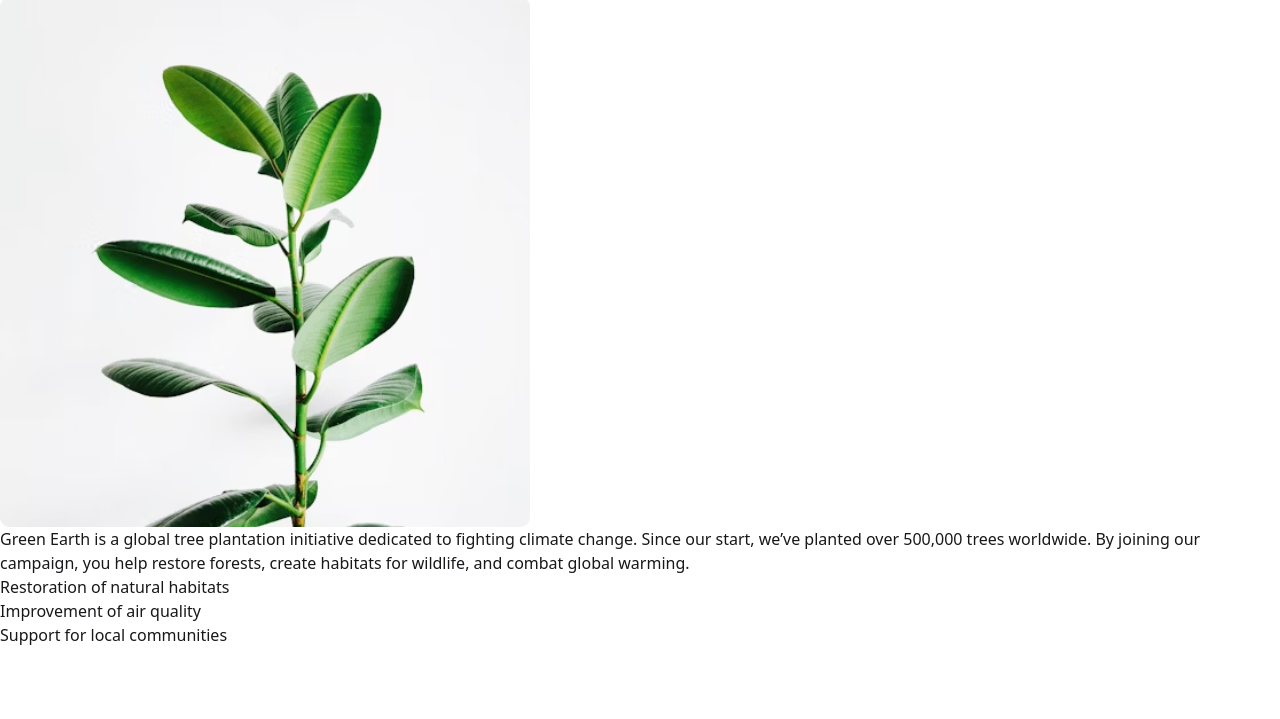
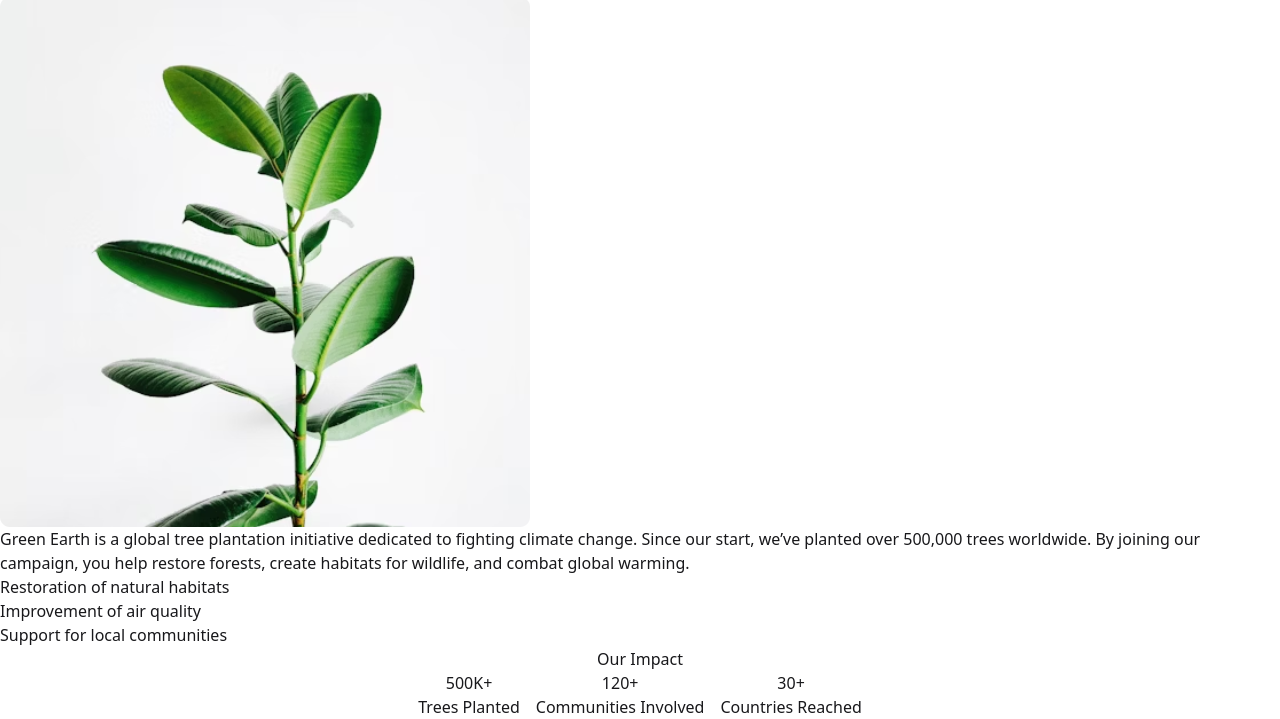
Before and after one commit to uhanicodes/B12A06-Green-Earth, a plain HTML site: page index.html in a window 1280 px wide. Shown: the part 499-1218 px from the top of the page. Before the commit the page ends 1146 px from the top, so only its background shows below. Drawn offline with nearby package versions, Linux system fonts and the light colour scheme; no server answers.

Commit message:
impact section added

```diff
--- a/index.html
+++ b/index.html
@@ -88,6 +88,24 @@
         </div>
     </div>
 
+    <div class="impact flex flex-col items-center">
+        <h1>Our Impact</h1>
+        <div class="flex items-center gap-4">
+            <div class="flex flex-col items-center">
+                <h1>500K+</h1>
+                <p>Trees Planted</p>
+            </div>
+            <div class="flex flex-col items-center">
+                <h1>120+</h1>
+                <p>Communities Involved</p>
+            </div>
+            <div class="flex flex-col items-center">
+                <h1>30+</h1>
+                <p>Countries Reached</p>
+            </div>
+        </div>
+    </div>
+
     <dialog id="modal" class="modal">
 
     </dialog>
```
